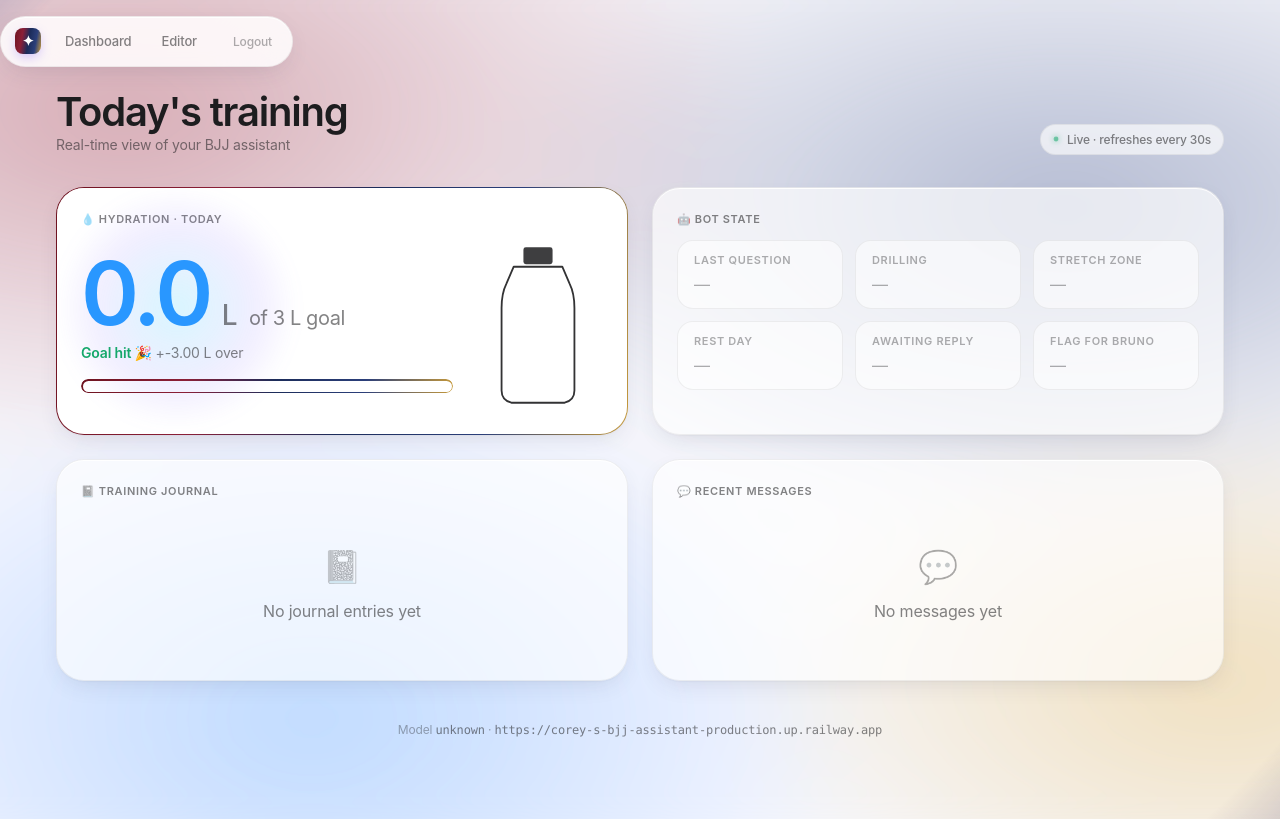
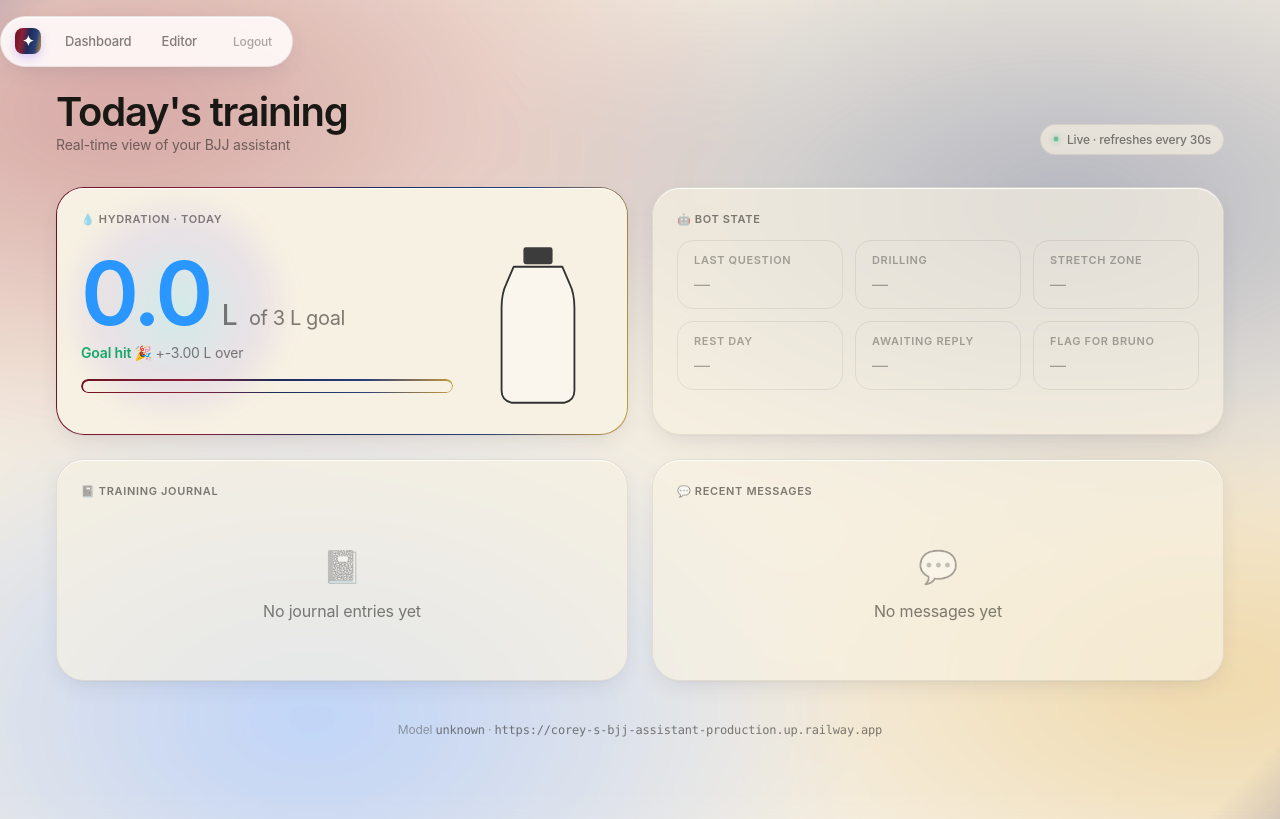
Before and after one commit to CaidenChancelor/Corey-s-Bjj-Assistant, a Flask app: page /dashboard-old in a window 1280 px wide. Run offline with Flask 3, Linux system fonts and the light colour scheme; the visitor is signed in with stand-in values (Sample User, id 1); data that the repository does not hold is empty.

Commit message:
style.css: align surface + foreground colors with React SPA palette
The Jinja fallback CSS used cold grays (#f7f7fa, #ffffff, rgba(29,29,31)).
Updated to warm ivory/cream palette matching the React SPA:
- Paper: #ffffff → #f7f1e3
- Canvas: #f7f7fa → #f3eee5
- Parchment: #f2f2f5 → #ece4d3
- Foreground: rgba(29,29,31) → rgba(26,24,20)
- Glass: white-based → ivory-based
- Removed unused glass-1/3/4/stroke vars

Login page now visually matches the React SPA.

Co-Authored-By: Claude Opus 4.6 (1M context) <noreply@anthropic.com>

```diff
--- a/dashboard/static/style.css
+++ b/dashboard/static/style.css
@@ -1,7 +1,6 @@
 /* ────────────────────────────────────────────────────────────────────────────
-   BJJ Bot Dashboard — mobile-first, Apple Intelligence × Liquid Glass
-   Built from Corey's Claude Design tokens but rebuilt as semantic Jinja
-   templates with proper responsive CSS. Works at every screen size.
+   BJJ Bot Dashboard — Jinja fallback CSS
+   Jewel-tone editorial palette on warm ivory (matches React SPA)
    ──────────────────────────────────────────────────────────────────────────── */
 
 @property --halo-angle {
@@ -11,28 +10,23 @@
 }
 
 :root {
-  /* === SURFACES === */
-  --bg-paper:       #ffffff;
-  --bg-canvas:      #f7f7fa;
-  --bg-parchment:   #f2f2f5;
-  --bg-tint:        #ebebf0;
-  --bg-hairline:    rgba(0, 0, 0, 0.08);
+  /* === SURFACES (warm ivory — matches React SPA) === */
+  --bg-paper:       #f7f1e3;
+  --bg-canvas:      #f3eee5;
+  --bg-parchment:   #ece4d3;
+  --bg-hairline:    rgba(26, 24, 20, 0.10);
 
   /* === GLASS === */
-  --glass-1:        rgba(255, 255, 255, 0.55);
-  --glass-2:        rgba(255, 255, 255, 0.65);
-  --glass-3:        rgba(255, 255, 255, 0.78);
-  --glass-4:        rgba(255, 255, 255, 0.88);
-  --glass-stroke:   rgba(255, 255, 255, 0.7);
-  --glass-stroke-2: rgba(0, 0, 0, 0.06);
+  --glass-2:        rgba(247, 241, 227, 0.66);
+  --glass-stroke-2: rgba(26, 24, 20, 0.08);
 
-  /* === FOREGROUND === */
-  --fg-1:           #1d1d1f;
-  --fg-2:           rgba(29, 29, 31, 0.78);
-  --fg-3:           rgba(29, 29, 31, 0.55);
-  --fg-4:           rgba(29, 29, 31, 0.36);
-  --fg-5:           rgba(29, 29, 31, 0.18);
-  --fg-on-gradient: #ffffff;
+  /* === FOREGROUND (charcoal ink on paper) === */
+  --fg-1:           #1a1814;
+  --fg-2:           rgba(26, 24, 20, 0.78);
+  --fg-3:           rgba(26, 24, 20, 0.55);
+  --fg-4:           rgba(26, 24, 20, 0.36);
+  --fg-5:           rgba(26, 24, 20, 0.18);
+  --fg-on-gradient: #f7f1e3;
 
   /* === Jewel-tone accents === */
   --ai-pink:        #6e1320;   /* oxblood */
```
